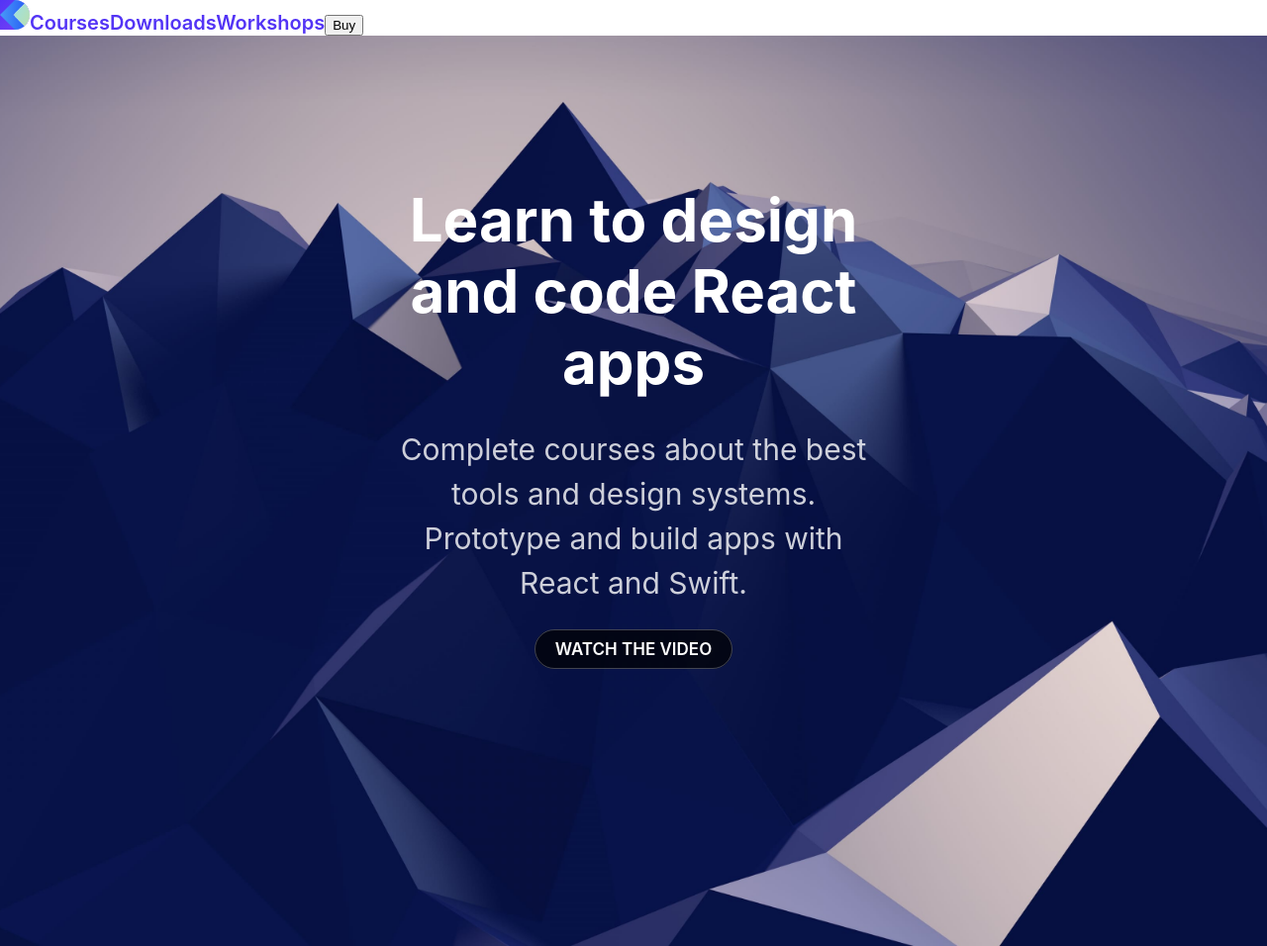
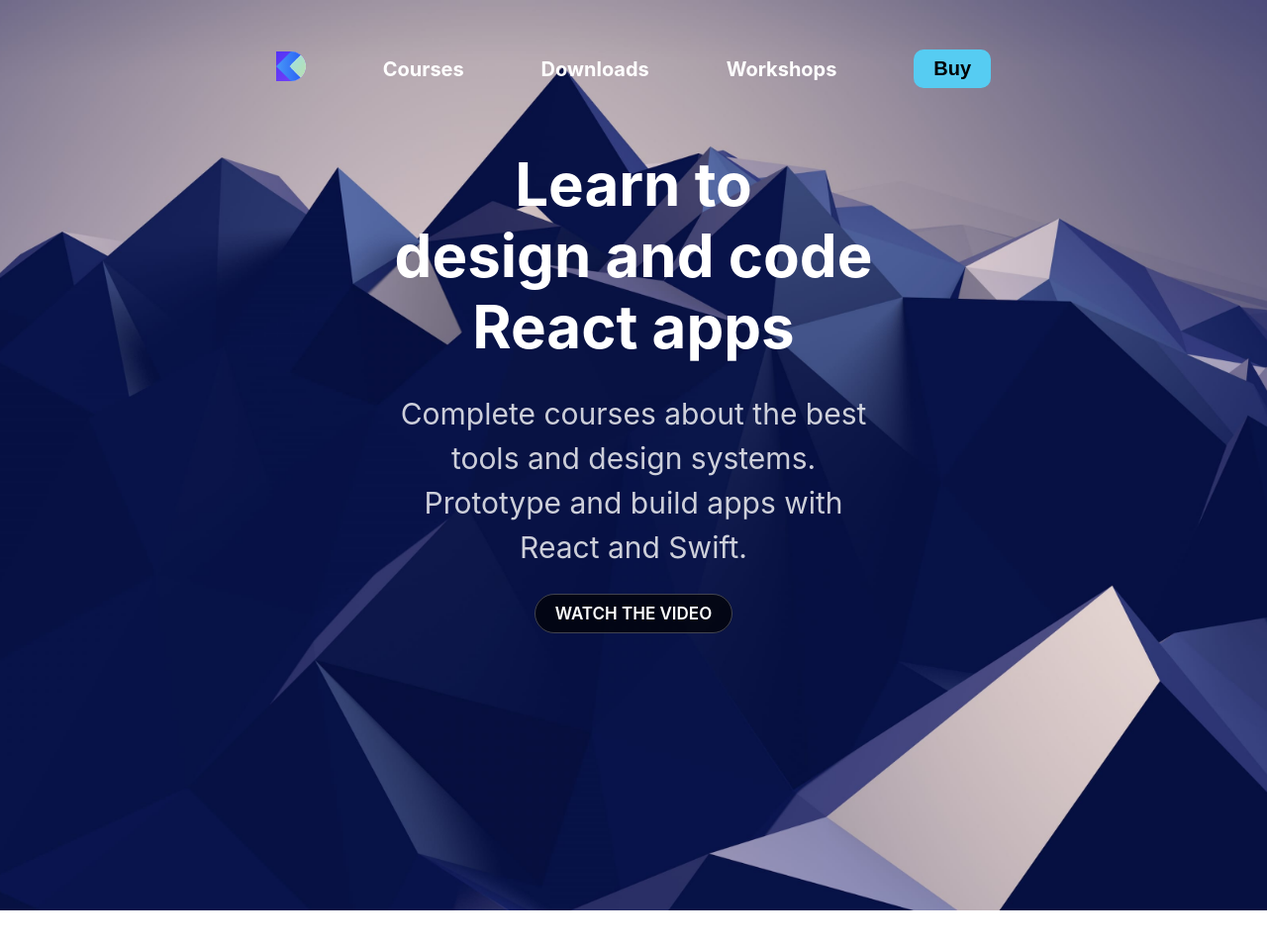
Before and after one commit to MGC3/design-code-react, a Gatsby site: page / in a window 1280 px wide. Shown: the whole page at 99% size. After the commit the page ends 920 px from the top, so only its background shows below. Built offline with nearby package versions, Linux system fonts and the light colour scheme; Gatsby itself is replaced by a stand-in of ours.

Commit message:
css refactor and fadeUp keyframe

```diff
--- a/src/components/header.js
+++ b/src/components/header.js
@@ -5,22 +5,57 @@ const Header = ({ siteTitle }) => (
   <div>
     <TopNav>
       <TopNavGroup>
-        <Link to="/">
+        <TopNavLink to="/">
           <img src={require("../images/logo-designcode.svg")} width="30" />
-        </Link>
-        <Link to="/courses">Courses</Link>
-        <Link to="/downloads">Downloads</Link>
-        <Link to="/workshops">Workshops</Link>
-        <Link to="/buy">
-          <button>Buy</button>
-        </Link>
+        </TopNavLink>
+        <TopNavLink to="/courses">Courses</TopNavLink>
+        <TopNavLink to="/downloads">Downloads</TopNavLink>
+        <TopNavLink to="/workshops">Workshops</TopNavLink>
+        <TopNavLink to="/buy">
+          <button className="TopNavButton">Buy</button>
+        </TopNavLink>
       </TopNavGroup>
     </TopNav>
   </div>
 );
 
-const TopNav = styled.div``;
+const TopNav = styled.div`
+  position: fixed;
+  width: 100%;
+  padding: 50px 0;
+  z-index: 100;
+  @media (max-width: 640px) {
+    padding: 15px 0;
+  }
+`;
 
-const TopNavGroup = styled.div``;
+const TopNavGroup = styled.div`
+  max-width: 800px;
+  margin: 0 auto;
+  display: grid;
+  grid-template-columns: repeat(5, auto);
+  align-items: center;
+  justify-items: center;
+  @media (max-width: 640px) {
+    grid-template-columns: repeat(4, auto);
+    a:nth-child(4) {
+      display: none;
+    }
+    /* ^ kind of weird to just completely hide the 4th here */
+  }
+`;
+
+const TopNavLink = styled(Link)`
+  color: white;
+  font-weight: 700;
+  transition: 1s cubic-bezier(0.2, 0.8, 0.2, 1);
+
+  &:hover {
+    background: white;
+    box-shadow: 0 10px 20px rgba(0, 0, 0, 0.25);
+    color: black;
+    transform: translateY(-3px);
+  }
+`;
 
 export default Header;
--- a/src/components/layout.css
+++ b/src/components/layout.css
@@ -15,13 +15,13 @@ a {
   font-weight: 600;
 }
 
-.HeroVideoLink {
-  font-size: 17px;
-  font-weight: 600;
-  color: white;
-  text-transform: uppercase;
-  background: rgba(0, 0, 0, 0.7);
-  padding: 9px 20px;
-  border: 1px solid rgba(255, 255, 255, 0.25);
-  border-radius: 20px;
+.TopNavButton {
+  padding: 8px 20px;
+  font-size: 20px;
+  background: #56ccf2;
+  border: none; /* get rid of button defaults */
+  font-weight: 700;
+  border-radius: 10px;
+  outline: none; /* get rid of outline/glow on element when clicking */
+  cursor: pointer; /* turns cursor into pointer on hover */
 }
--- a/src/pages/index.js
+++ b/src/pages/index.js
@@ -1,6 +1,7 @@
 import React from "react";
 import { Link } from "gatsby";
 import styled from "styled-components";
+import { fadeUp } from "../styles/KeyFrames";
 
 import Layout from "../components/layout";
 import Image from "../components/image";
@@ -14,14 +15,14 @@ const IndexPage = () => (
     <div>
       <Hero image={require("../images/wallpaper3.jpg")}>
         <HeroGroup>
-          <HeroTitle>Learn to design and code React apps</HeroTitle>
+          <HeroTitle>
+            Learn to <br /> design and code React apps
+          </HeroTitle>
           <HeroText>
             Complete courses about the best tools and design systems. Prototype
             and build apps with React and Swift.
           </HeroText>
-          <Link to="/page-2" className="HeroVideoLink">
-            Watch the video
-          </Link>
+          <VideoLink to="/page-2">Watch the video</VideoLink>
         </HeroGroup>
       </Hero>
     </div>
@@ -48,6 +49,9 @@ const HeroGroup = styled.div`
   max-width: 500px;
   padding: 150px 50px;
   text-align: center;
+  @media (max-width: 640px) {
+    padding: 100px 20px;
+  }
 `;
 
 const HeroTitle = styled.h1`
@@ -55,11 +59,42 @@ const HeroTitle = styled.h1`
   color: white;
   font-size: 60px;
   line-height: 1.2;
+  @media (max-width: 640px) {
+    font-size: 40px;
+  }
+  opacity: 0;
+  animation: ${fadeUp};
+  animation-duration: 3s;
+  animation-delay: 0.1s;
+  animation-fill-mode: forwards;
+  animation-timing-function: cubic-bezier(0.2, 0.8, 0.2, 1);
 `;
 
 const HeroText = styled.p`
   color: rgba(255, 255, 255, 0.8);
   font-size: 30px;
   line-height: 1.5;
+  @media (max-width: 640px) {
+    font-size: 24px;
+  }
+  opacity: 0;
+  animation: ${fadeUp} 3s 0.2s forwards cubic-bezier(0.2, 0.8, 0.2, 1);
+`;
+
+const VideoLink = styled(Link)`
+  font-size: 17px;
+  font-weight: 600;
+  color: white;
+  text-transform: uppercase;
+  background: rgba(0, 0, 0, 0.7);
+  padding: 9px 20px;
+  border: 1px solid rgba(255, 255, 255, 0.25);
+  border-radius: 20px;
+  transition: 0.8s cubic-bezier(0.2, 0.8, 0.2, 1);
+
+  &:hover {
+    background: white;
+    color: black;
+  }
 `;
 export default IndexPage;
--- /dev/null
+++ b/src/styles/KeyFrames.js
@@ -0,0 +1,12 @@
+import styled, { keyframes } from "styled-components";
+
+export const fadeUp = keyframes`
+  0% {
+      opacity: 0;
+      transform: translateY(20px);
+    }
+    100% {
+      opacity: 1;
+      transform: translateY(0px);
+    }
+`;
```
